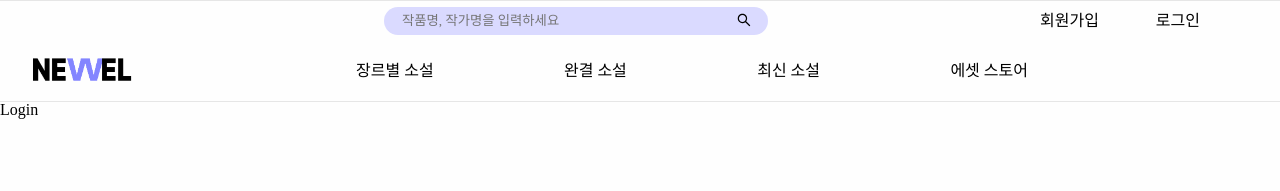
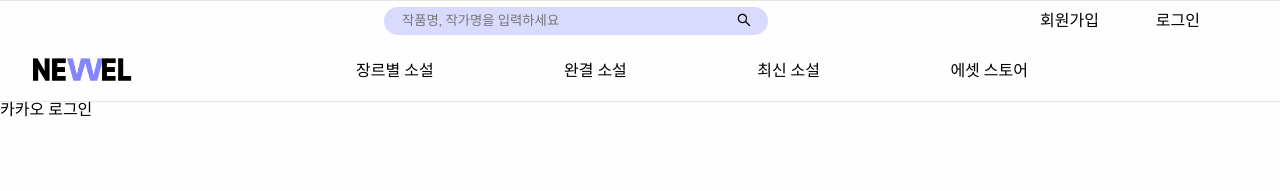
Before and after one commit to qgw13467/nevvel, a Next.js app in the folder frontend/nevvel/: page /login in a window 1280 px wide. Shown: the top 191 px of the page. Built offline with nearby package versions, Linux system fonts and the light colour scheme.

Commit message:
feat : 로그인 기능 추가 - 로그인 url 연결 - 로그아웃 컴포넌트 생성 - 프로필 컴포넌트 생성

```diff
--- a/frontend/nevvel/src/pages/login/index.tsx
+++ b/frontend/nevvel/src/pages/login/index.tsx
@@ -1,7 +1,14 @@
 import styled from "styled-components";
 
 function Login() {
-  return <Wrapper>Login</Wrapper>;
+  const kakaoLogin =
+    "http://k8d1061.p.ssafy.io:8080/oauth2/authorization/kakao";
+
+  return (
+    <Wrapper>
+      <LoginBtn href={kakaoLogin}>카카오 로그인</LoginBtn>
+    </Wrapper>
+  );
 }
 
 const Wrapper = styled.div`
@@ -12,4 +19,6 @@ const Wrapper = styled.div`
   color: ${({ theme }) => theme.color.text1};
 `;
 
+const LoginBtn = styled.a``;
+
 export default Login;
```
Also changed, not shown: frontend/nevvel/src/pages/logout/index.tsx (added, +9 -0 lines), frontend/nevvel/src/pages/profile/index.tsx (added, +9 -0 lines).
